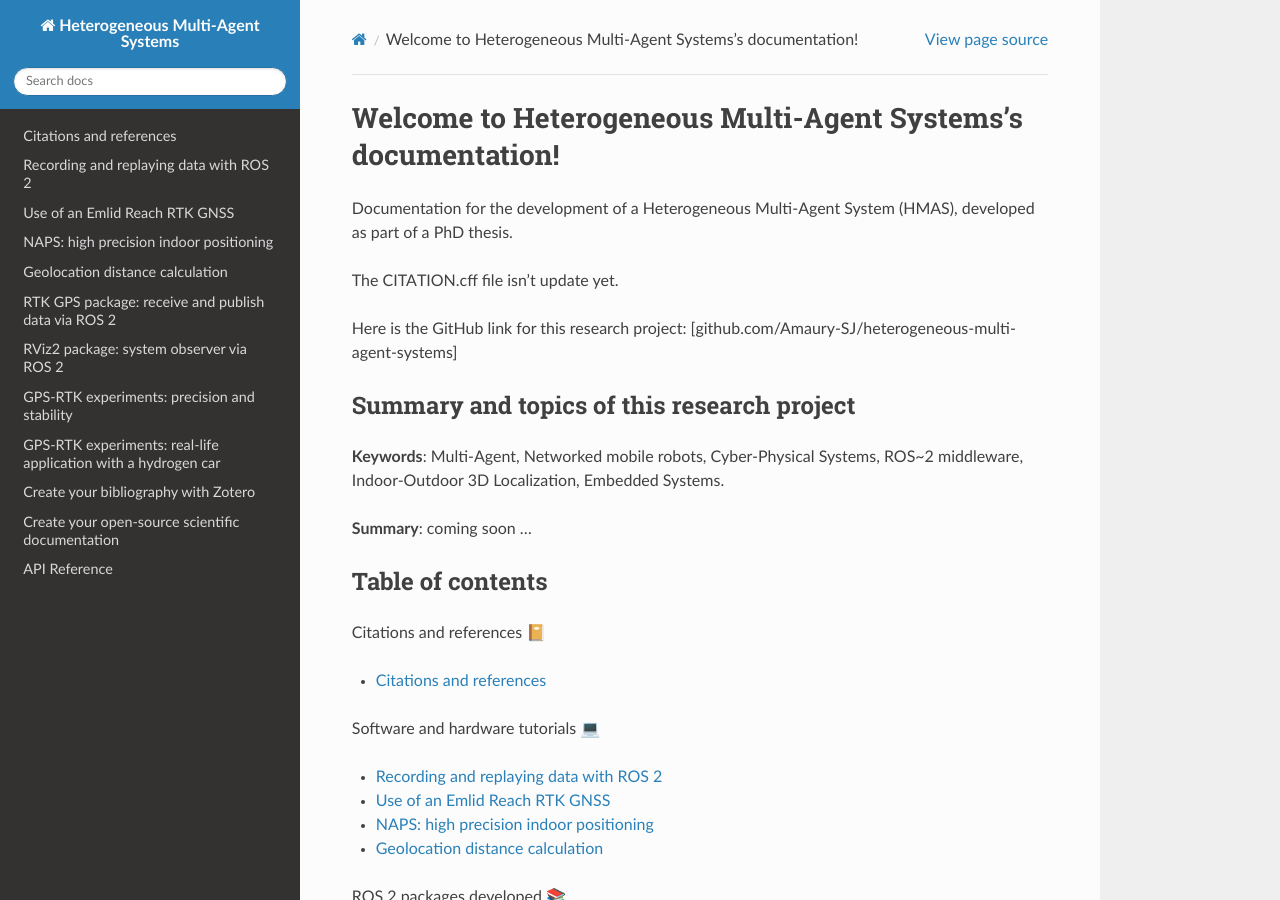
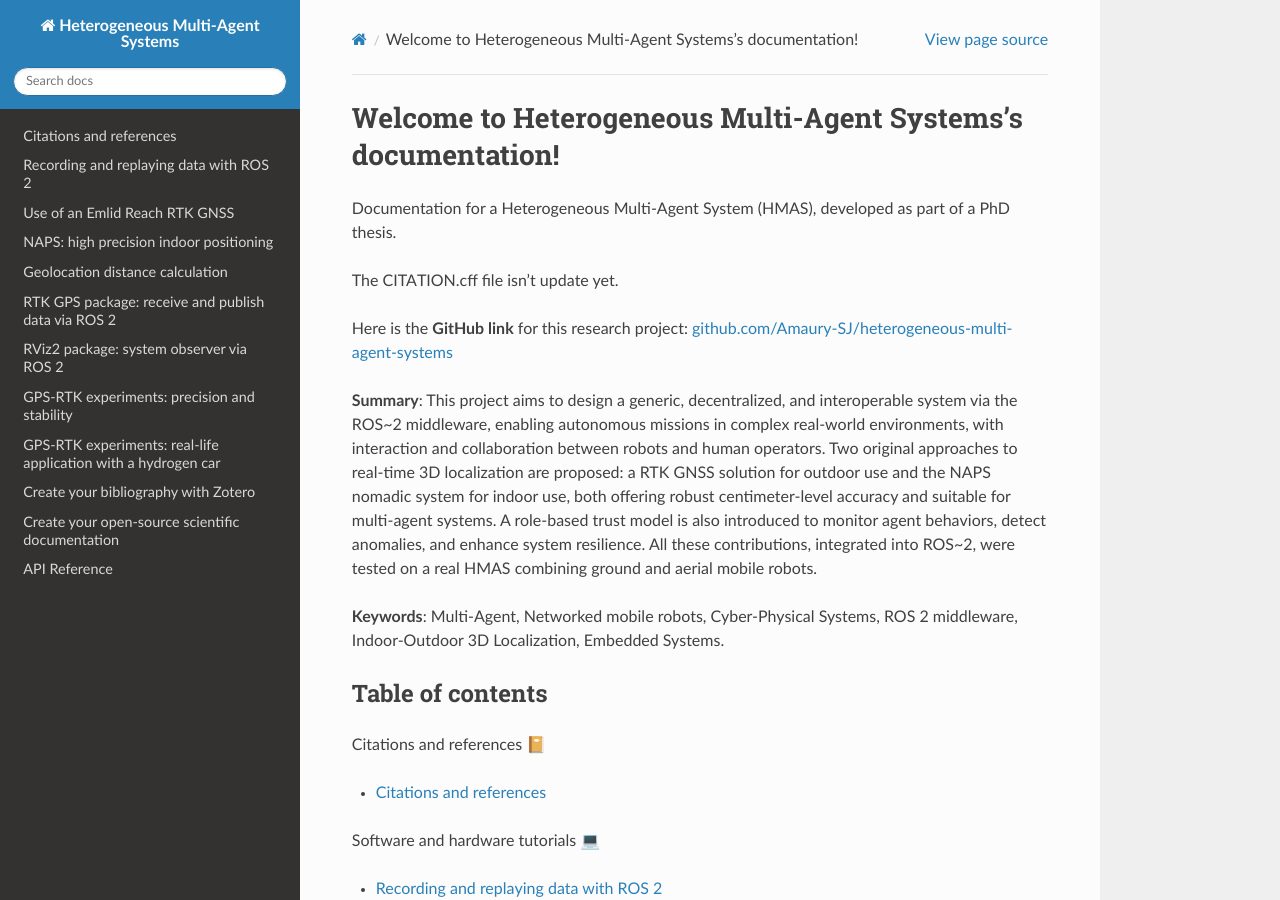
Before and after one commit to Amaury-SJ/heterogeneous-multi-agent-systems, a Sphinx documentation site: the page built from docs/source/index.md, in a window 1280 px wide and 900 px high. Built offline with Sphinx 7.4.7 and the Read the Docs theme 3.1.0, drawn with Linux system fonts in a browser that asks for light colours.

Commit message:
update index & readme

````diff
--- a/docs/source/index.md
+++ b/docs/source/index.md
@@ -5,17 +5,15 @@
 
 # Welcome to Heterogeneous Multi-Agent Systems's documentation!
 
-Documentation for the development of a Heterogeneous Multi-Agent System (HMAS), developed as part of a PhD thesis.
+Documentation for a Heterogeneous Multi-Agent System (HMAS), developed as part of a PhD thesis.
 
 The CITATION.cff file isn't update yet.
 
-Here is the GitHub link for this research project: [github.com/Amaury-SJ/heterogeneous-multi-agent-systems]
+Here is the **GitHub link** for this research project: [github.com/Amaury-SJ/heterogeneous-multi-agent-systems]
 
-## Summary and topics of this research project
+**Summary**: This project aims to design a generic, decentralized, and interoperable system via the ROS~2 middleware, enabling autonomous missions in complex real-world environments, with interaction and collaboration between robots and human operators. Two original approaches to real-time 3D localization are proposed: a RTK GNSS solution for outdoor use and the NAPS nomadic system for indoor use, both offering robust centimeter-level accuracy and suitable for multi-agent systems. A role-based trust model is also introduced to monitor agent behaviors, detect anomalies, and enhance system resilience. All these contributions, integrated into ROS~2, were tested on a real HMAS combining ground and aerial mobile robots.
 
-**Keywords**: Multi-Agent, Networked mobile robots, Cyber-Physical Systems, ROS~2 middleware, Indoor-Outdoor 3D Localization, Embedded Systems.
-
-**Summary**: coming soon ...
+**Keywords**: Multi-Agent, Networked mobile robots, Cyber-Physical Systems, ROS 2 middleware, Indoor-Outdoor 3D Localization, Embedded Systems.
 
 ## Table of contents
 
@@ -67,4 +65,4 @@ Our API 💾
 apidocs/index
 ```
 
-[GitHub page]: https://github.com/Amaury-SJ/heterogeneous-multi-agent-systems
+[github.com/Amaury-SJ/heterogeneous-multi-agent-systems]: https://github.com/Amaury-SJ/heterogeneous-multi-agent-systems
````
Also changed, not shown: README.md (+5 -1 lines).
